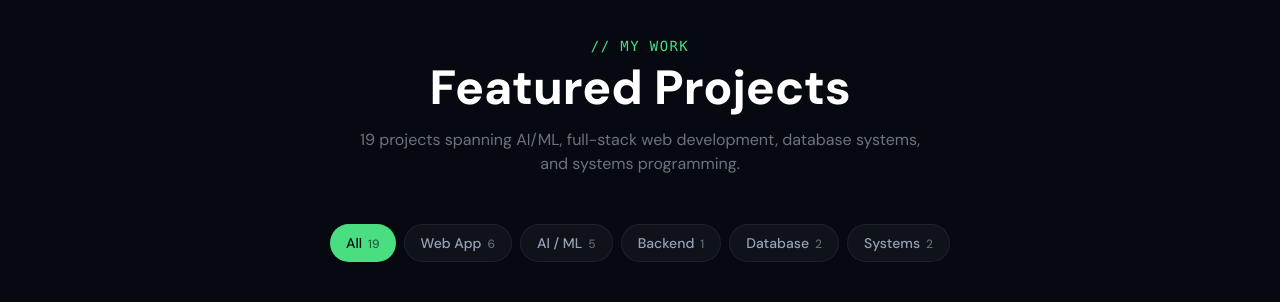
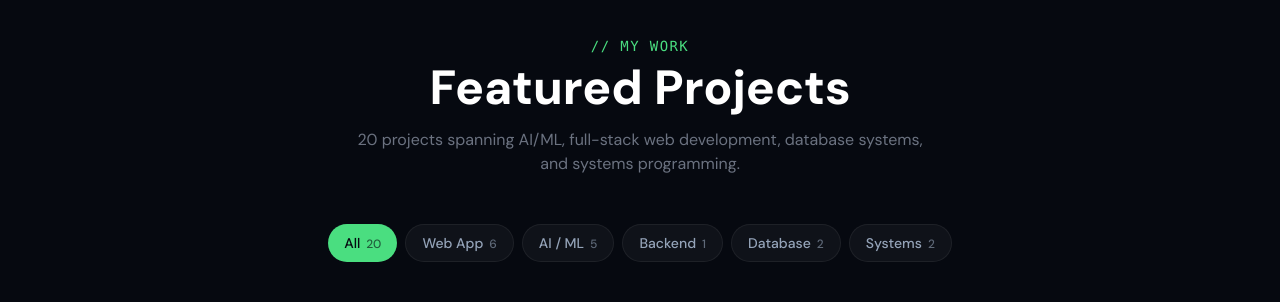
Before and after one commit to bramhagulavani/ProjectPage, a React (Create React App) app: page / in a window 1280 px wide. Shown: the part 860-1162 px from the top of the page. Built offline with nearby package versions, Linux system fonts and the light colour scheme.

Commit message:
Added one project at the end

```diff
--- a/src/ProjectPage.jsx
+++ b/src/ProjectPage.jsx
@@ -257,7 +257,22 @@ const PROJECTS = [
     color: "#C4B5FD",
     icon: "💼",
     readme: `# JobTracker\nFull-stack AI-powered job application tracker built with Next.js and MongoDB.\n\n## Features\n- Job application tracker with status pipeline\n- Analytics dashboard with stats\n- Search and filter by status\n- Dark/light theme support\n- Mobile responsive design`,
-}
+  },
+  {
+    id: 16,
+    name: "AI Carbon Footprint Tracker",
+    tagline: "Measures Real Energy Cost of Local AI vs Cloud",
+    description:
+      "Tracks and compares the CO₂ emissions of running AI models locally (Ollama + RTX 4050) versus cloud APIs like GPT-4o, Claude, and Gemini. Reads live GPU wattage via nvidia-smi every 500ms during inference, converts energy to grams of CO₂ using India's grid emission factor, and visualizes everything on a real-time D3.js dashboard. Local AI proved ~47× cleaner than cloud for the same output.",
+    tech: ["Python", "Flask", "Ollama", "D3.js", "SQLite", "nvidia-smi"],
+    category: "AI / Sustainability",
+    github: "https://github.com/bramhagulavani/ai-carbon-tracker",
+    color: "#6EE7B7",
+    live: "https://bramhagulavani.vercel.app",
+    color: "#6EE7B7",
+    icon: "⚡",
+    readme: `# AI Carbon Footprint Tracker\nMeasures and compares real energy cost of local LLM inference vs cloud AI.\n\n## Features\n- Live GPU power sampling via nvidia-smi (every 500ms)\n- CO₂ calculator using India grid emission factor (0.82 kg/kWh)\n- Cloud comparison — GPT-4o, Claude Sonnet, Gemini Pro\n- Flask REST API — /query /history /stats\n- SQLite query logger with lifetime stats\n- Real-time D3.js dashboard with charts and query runner\n- ~47× lower CO₂ than cloud for equivalent output`,
+  },
 ];
 
 const SKILLS = [
```
Lines whose indentation alone changed are shown as unchanged.
